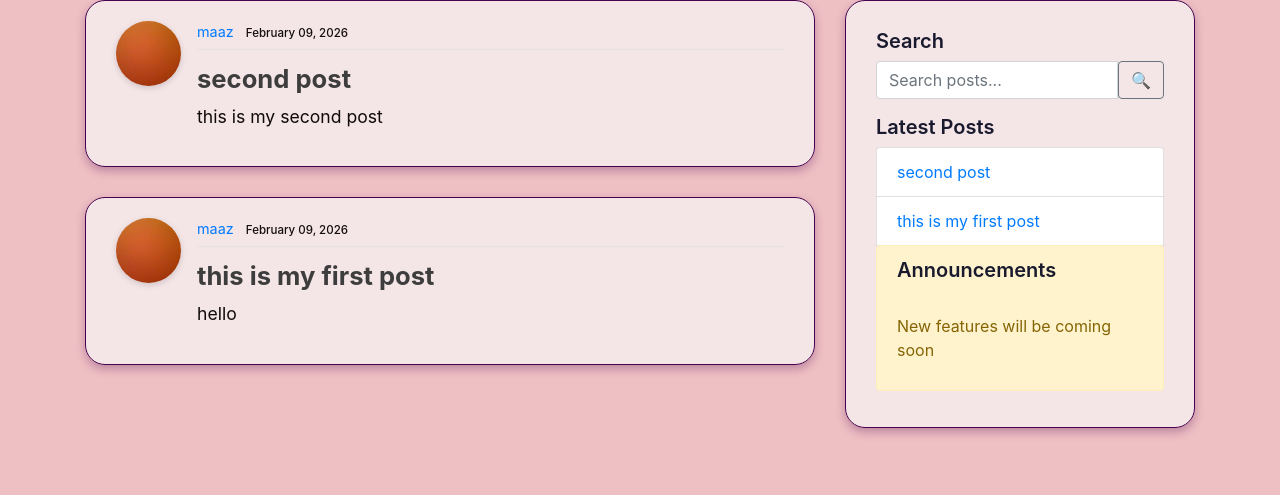
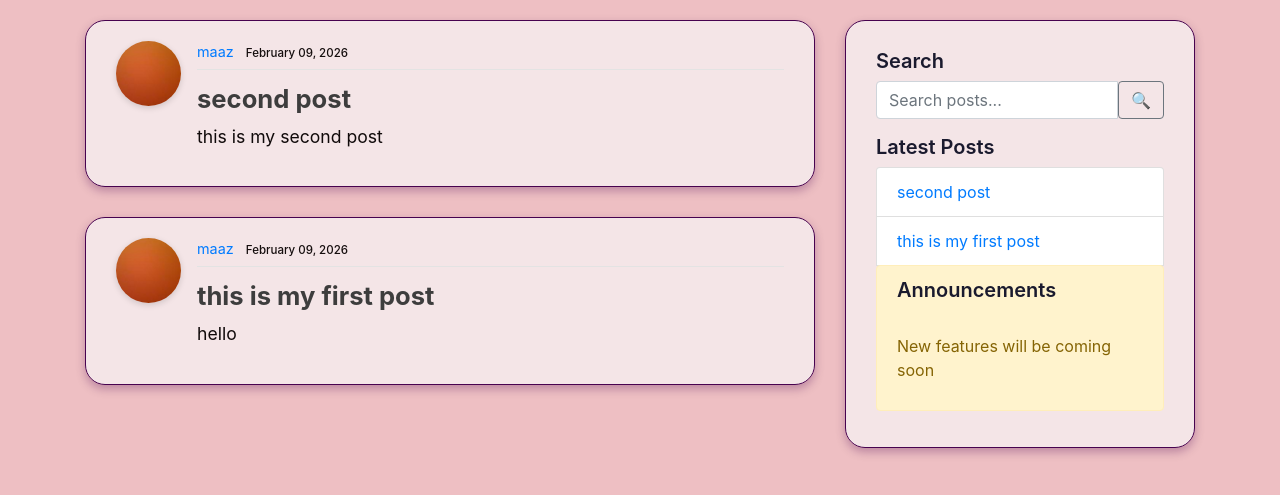
Before and after one commit to Maaz708/Dew_on_Roses_django_blogproject1, a Django app: page / in a window 1280 px wide. Shown: the part 56-551 px from the top of the page. Run offline with Django 5.2, Linux system fonts and the light colour scheme; data comes from the database, SQL or seed files in the repository; some libraries are stand-ins or nearby versions.

Commit message:
main.css updated for space btw sidebar and content

```diff
--- a/blog/static/blog/main.css
+++ b/blog/static/blog/main.css
@@ -18,6 +18,10 @@ main.content {
     min-height: calc(100vh - 56px);
 
 }
+main.content .row {
+  margin-top: 20px;
+}
+
 
 main.content > .container {
   flex: 1;
```
